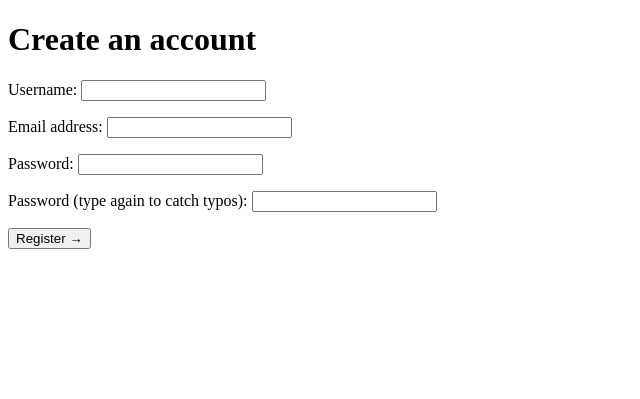
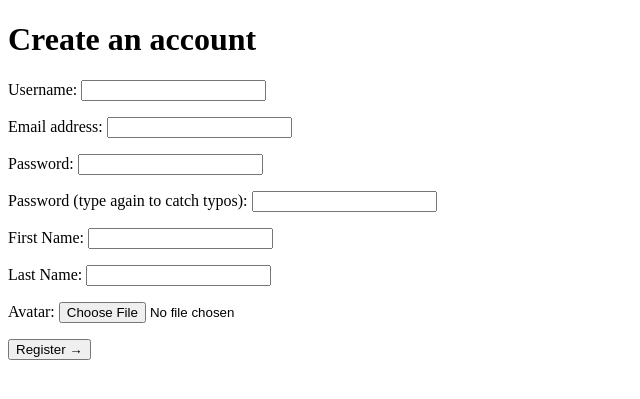
Before and after one commit to imclab/Vinodex, a Django app: template wine/wine/templates/registration/registration_form.html in a window 1280 px wide. Shown: the top 399 px of the page, without its empty margins (0-640 px from the left). Run offline with Django 3.2, Linux system fonts and the light colour scheme; the template is opened without the code that fills it, so the values that code supplies are empty, except form fields; tables that the repository leaves empty hold one stand-in row (values such as "Sample post"); form fields are guessed from the names that the template uses.

Commit message:
Added profile stuff to new user registration

```diff
--- a/wine/wine/settings/base.py
+++ b/wine/wine/settings/base.py
@@ -28,6 +28,9 @@ SITE_ID = 1
 # If you set this to False, Django will make some optimizations so as not
 # to load the internationalization machinery.
 USE_I18N = True
+
+# Associates our UserProfile object with the user
+AUTH_PROFILE_MODULE = 'wine.UserProfile'
 
 # If you set this to False, Django will not format dates, numbers and
 # calendars according to the current locale.
--- a/wine/wine/templates/registration/registration_form.html
+++ b/wine/wine/templates/registration/registration_form.html
@@ -40,6 +40,27 @@
       {% endif %}
       {{ form.password2 }}
     </p>
+    <p>
+      <label for="id_first_name">First Name:</label>
+      {% if form.first_name.errors %}
+        <p class="errors">{{ form.first_name.errors.as_text }}</p>
+      {% endif %}
+      {{ form.first_name }}
+    </p>
+    <p>
+      <label for="id_last_name">Last Name:</label>
+      {% if form.last_name.errors %}
+        <p class="errors">{{ form.last_name.errors.as_text }}</p>
+      {% endif %}
+      {{ form.last_name }}
+    </p>
+    <p>
+      <label for="id_avatar">Avatar:</label>
+      {% if form.avatar.errors %}
+        <p class="errors">{{ form.avatar.errors.as_text }}</p>
+      {% endif %}
+      {{ form.avatar }}
+    </p>
     <p class="submit"><input type="submit" value="Register &rarr;"></p>
   </form>
 
--- a/wine/wine/urls.py
+++ b/wine/wine/urls.py
@@ -1,7 +1,9 @@
 from django.conf.urls import patterns, include, url
 from registration.forms import RegistrationFormUniqueEmail
+from wine.forms import NewUserRegistrationForm
 from wine.api import (WineResource, WineryResource, UserResource,
                      UserProfileResource, CellarResource)
+from wine.views import NewUserRegistrationView
 from tastypie.api import Api
 
 # Uncomment the next two lines to enable the admin:
@@ -21,6 +23,7 @@ urlpatterns = patterns('',
     # This is just a hack for now, all user pages will redirect to
     # home. TODO: Actually implement this
     url(r'^users/*', 'wine.views.home', name='home'),
+    url(r"^accounts/register/$", NewUserRegistrationView.as_view(),name="Register"),
     url(r'^accounts/', include('registration.backends.simple.urls')),
     # url(r'^wine/', include('wine.foo.urls')),
 
```
Also changed, not shown: wine/wine/forms.py (added, +7 -0 lines), wine/wine/views.py (+30 -1 lines).
